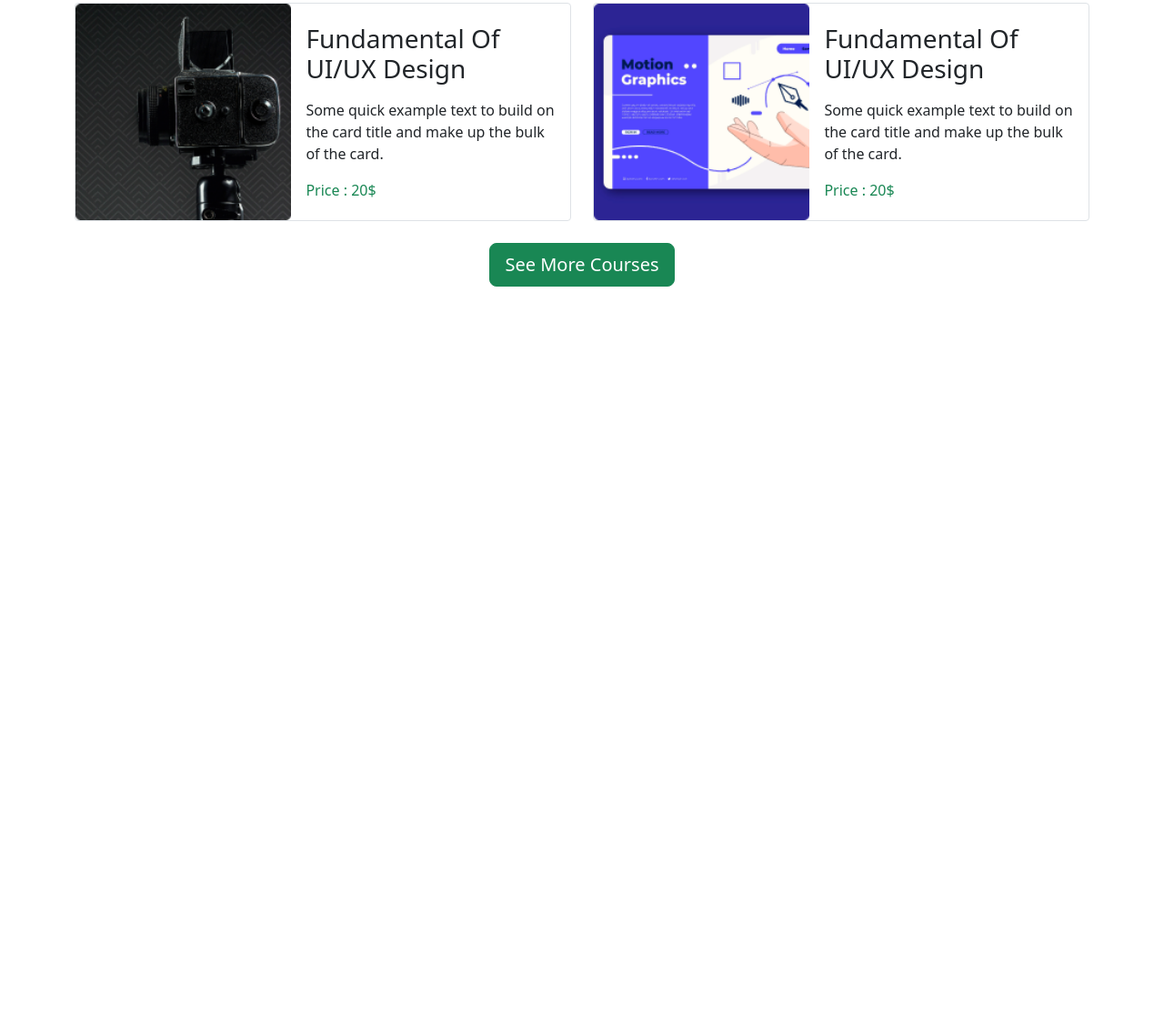
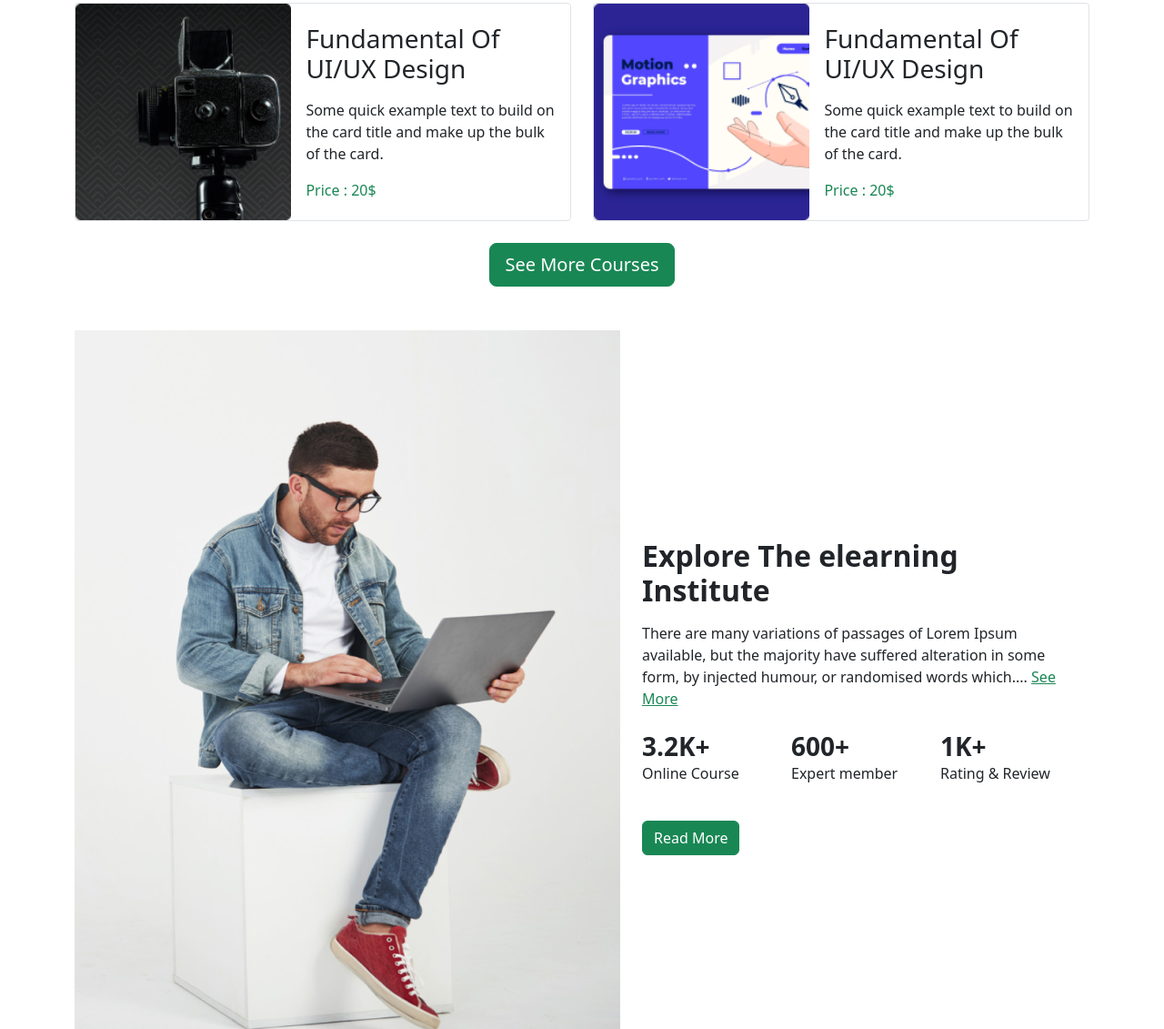
Before and after one commit to mdgulamquddus/boolean, a plain HTML site: page index.html.html in a window 1280 px wide. Shown: the part 1448-2579 px from the top of the page at 91% size. Before the commit the page ends 1787 px from the top, so only its background shows below. Drawn offline with nearby package versions, Linux system fonts and the light colour scheme.

Commit message:
Exploring Section Added

```diff
--- a/index.html.html
+++ b/index.html.html
@@ -297,6 +297,43 @@
           </button>
         </div>
       </section>
+      <section class="my-5 container">
+        <div class="d-md-flex justify-content-center align-items-center">
+          <img
+            class="img-fluid"
+            src="images/working.png"
+            class="card-img-top"
+            alt="..."
+          />
+          <div class="card-body p-4">
+            <h2 class="card-title fw-bold mb-3">
+              Explore The elearning Institute
+            </h2>
+            <p class="card-text">
+              There are many variations of passages of Lorem Ipsum available,
+              but the majority have suffered alteration in some form, by
+              injected humour, or randomised words which....
+              <a class="text-success" href="http://">See More</a>
+            </p>
+            <div class="row d-flex my-4">
+              <div class="col-lg-4 col-md-6 col-sm-6">
+                <h3 class="card-title fw-bold">3.2K+</h3>
+                <p>Online Course</p>
+              </div>
+              <div class="col-lg-4 col-md-6 col-sm-6 col-6">
+                <h3 class="card-title fw-bold">600+</h3>
+                <p>Expert member</p>
+              </div>
+              <div class="col-lg-4 col-md-6 col-sm-6">
+                <h3 class="card-title fw-bold">1K+</h3>
+                <p>Rating & Review</p>
+              </div>
+            </div>
+
+            <a href="#" class="btn btn-success">Read More</a>
+          </div>
+        </div>
+      </section>
     </main>
     <!-- Maind Content End -->
 
```
